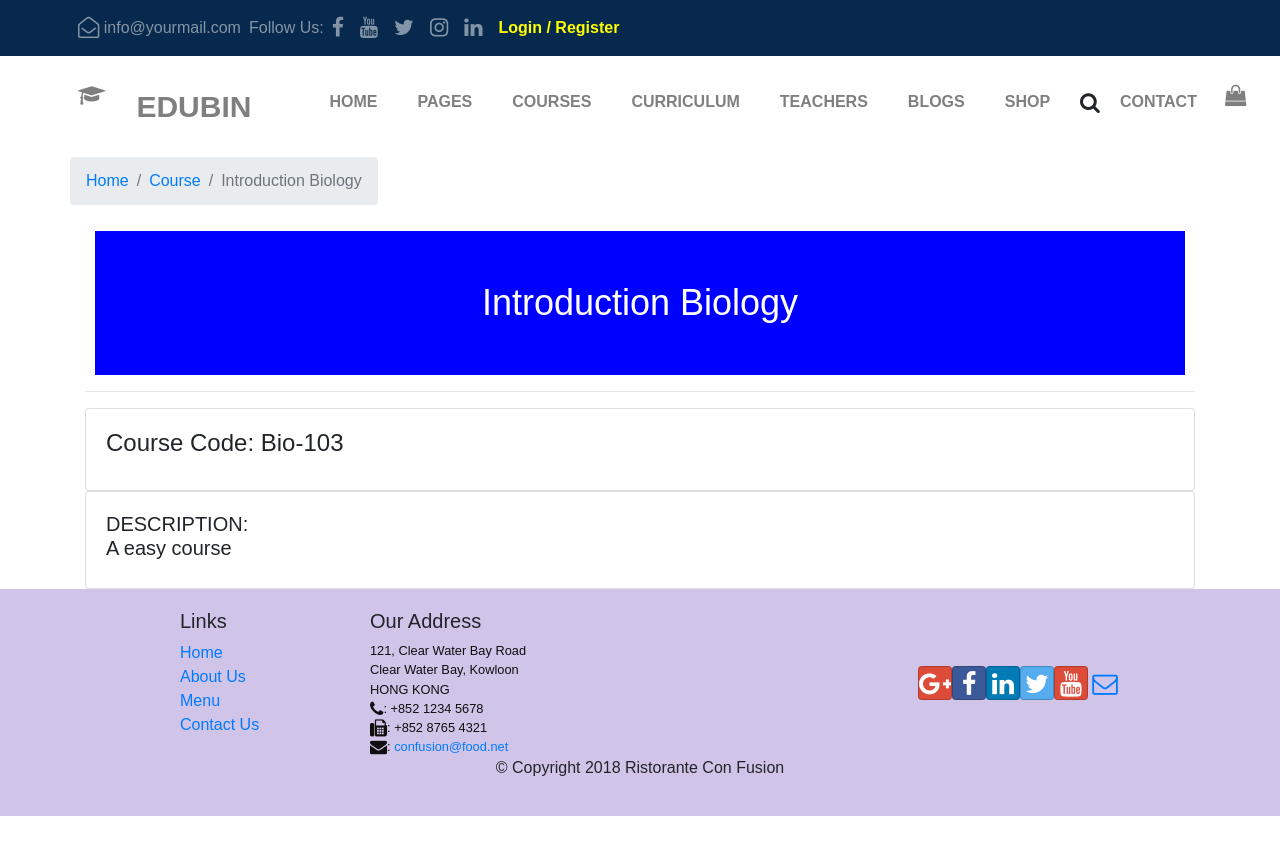
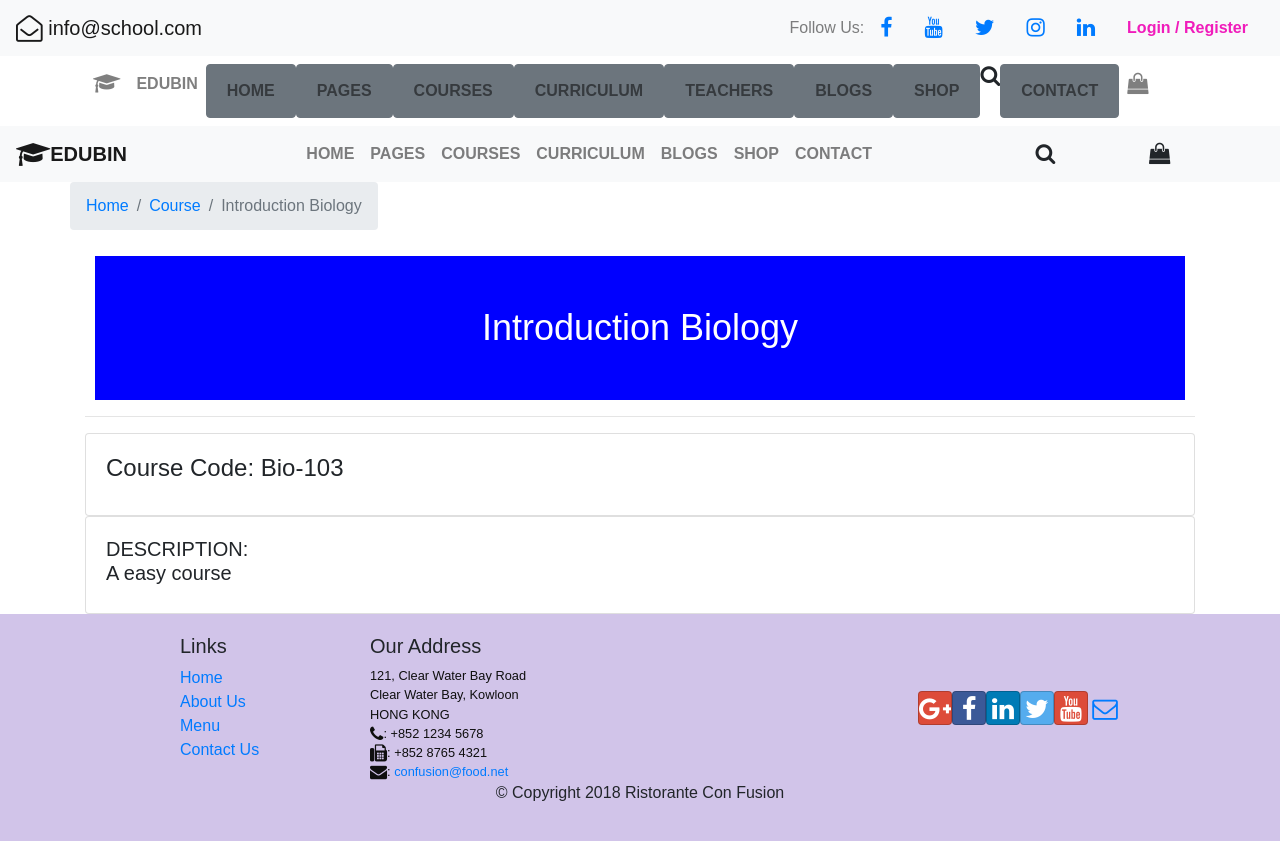
Before and after one commit to rifat0153/BengalSoft-School, a React (Create React App) app: page /coursedetail/0 in a window 1280 px wide. Before the commit the page ends 816 px from the top, so only its background shows below. Built offline with nearby package versions, Linux system fonts and the light colour scheme; the HTML template or start-up script is replaced by a standard one.

Commit message:
Header 1 and 2 Made Responsive

```diff
--- a/src/App.css
+++ b/src/App.css
@@ -300,6 +300,20 @@ address{
 }
 
 /* HeaderComponent1 */
+.dropdown:hover .dropdown-menu {
+  display: block;
+}
+.dropdown {
+  background-color: transparent !important;
+}
+.login{
+  color: rgb(240, 28, 187);
+}
+
+
+
+/*
+
 .header1{
   background-color: #07294D;
 }
@@ -313,53 +327,53 @@ address{
   margin-left: 50px;
 }
 
-.login{
-  color: yellow;
-}
+
 
 .navbar-text {
   color:#FFFFFF;
-}
+} */
 
-.header2 {
+/* HeaderComponent2 */
+/* .header2 {
   background-color: #FFFFFF;
 }
-
 .header2-logo {
   transform: translateX(-15px);
 }
-
-
 .head{
   padding: 20px;
 }
-
 .logotext{
   font-size: 30px;
 }
-
-
 .header2-search {
   /* text-align: right;
   transform: translateY(-20px); */
-  margin-top: 15px;
+  /* margin-top: 15px;
   margin-left: 10px;
-}
+} */
 
-.searchmodal-header {
-  background: #c4eedc;
-}
-
-.searchmodal-body {
-  background: #e6f1ec;
-}
-
-.dropdown{
+/* .dropdown{
   background-color:#FFFFFF ;
 }
-
 .dropdowntoggle1{
   color: #07294D;
   background: #FFFFFF;
   border:none;
+}  */
+
+/* HEADERCOMPONENT 3 */
+.header3-content {
+  display: flex;
+  flex-direction: row;
+  /* justify-content: space-evenly; */
+  margin:50px;
 }
+
+/* SearchModal Component */
+.searchmodal-header {
+  background: #c4eedc;
+ }
+.searchmodal-body {
+  background: #e6f1ec;
+}
--- a/src/components/HeaderComponent.js
+++ b/src/components/HeaderComponent.js
@@ -1,75 +1,44 @@
-import React, { Component } from 'react';
-import { Nav, Navbar, NavbarBrand,NavbarText, NavbarToggler, Collapse, NavItem, Jumbotron } from 'reactstrap';
-import { NavLink } from 'react-router-dom';
+import React, { useState } from 'react';
+import {
+  Collapse,
+  Navbar,
+  NavbarToggler,
+  NavbarBrand,
+  NavLink,
+  NavbarText
+} from 'reactstrap';
+
+const Header = (props) => {
+  const [isOpen, setIsOpen] = useState(false);
+
+  const toggle = () => setIsOpen(!isOpen);
 
 
-class Header extends Component {
-    constructor(props) {
-        super(props);
+  return (
 
-        this.toggleNav = this.toggleNav.bind(this);
-        this.state = {
-          isNavOpen: false
-        };
-      }
+    <div>
+      <Navbar color="light" light expand="md">
+        <NavbarBrand href="/home"><span className="fa fa-envelope-open-o fa-lg"></span> info@school.com</NavbarBrand>
+        <NavbarToggler onClick={toggle} />
+        <Collapse isOpen={isOpen} navbar>
+          <div className="mr-auto mx-auto" navbar>
+          </div>
 
-      toggleNav() {
-        this.setState({
-          isNavOpen: !this.state.isNavOpen
-        });
-      }
+            <NavbarText >
+                Follow Us:
+            </NavbarText>
 
-    render() {
-        return(
-            <div className="header2">
-                <Navbar dark className="header1" expand="md">
-                    <div className="container">
-                        <NavbarToggler onClick={this.toggleNav} />
-                        {/* <NavbarBrand className="mr-auto" href="/"><img src='assets/images/logo.png' height="30" width="41" alt='Ristorante Con Fusion' /></NavbarBrand> */}
+            <NavLink   href="https://www.facebook.com/"><span className="fa fa-facebook fa-lg"></span></NavLink>
+            <NavLink   href='/contactus'><span className="fa fa-youtube fa-lg"></span></NavLink>
+            <NavLink  href='/contactus'><span className="fa fa-twitter fa-lg"></span></NavLink>
+            <NavLink   href='/contactus'><span className="fa fa-instagram fa-lg"></span></NavLink>
+            <NavLink  href='/contactus'><span className="fa fa-linkedin fa-lg"></span></NavLink>
+            <NavLink   herf='/home'><span></span> <b className="login">Login / Register</b></NavLink>
 
-                        <Collapse isOpen={this.state.isNavOpen} navbar>
-                        <Nav navbar >
-                            <div className="row">
-                                <div >
-                                    <NavItem >
-                                        <NavLink className="nav-link"  to='/home'><span className="fa fa-envelope-open-o fa-lg"></span> info@yourmail.com</NavLink>
-                                    </NavItem>
-                                </div>
-                                <div >
-                                    <NavItem className="navbar-text">
-                                        Follow Us:
-                                    </NavItem>
-                                </div>
-                                    <NavItem >
-                                        <NavLink className="nav-link"  to='/contactus'><span className="fa fa-facebook fa-lg"></span></NavLink>
-                                    </NavItem>
-                                    <NavItem >
-                                        <NavLink className="nav-link"  to='/contactus'><span className="fa fa-youtube fa-lg"></span></NavLink>
-                                    </NavItem>
-                                    <NavItem >
-                                        <NavLink className="nav-link"  to='/contactus'><span className="fa fa-twitter fa-lg"></span></NavLink>
-                                    </NavItem>
-                                    <NavItem >
-                                        <NavLink className="nav-link"  to='/contactus'><span className="fa fa-instagram fa-lg"></span></NavLink>
-                                    </NavItem>
-                                    <NavItem >
-                                        <NavLink className="nav-link"  to='/contactus'><span className="fa fa-linkedin fa-lg"></span></NavLink>
-                                    </NavItem>
-                                    <NavItem>
-                                        <NavLink className="nav-link"  to='/home'><span></span> <b className="login">Login / Register</b></NavLink>
-                                    </NavItem>
-
-
-                            </div>
-
-                        </Nav>
-                        </Collapse>
-
-                    </div>
-                </Navbar>
-            </div>
-        );
-    }
+        </Collapse>
+      </Navbar>
+    </div>
+  );
 }
 
 export default Header;
--- /dev/null
+++ b/src/components/HeaderComponent3.js
@@ -0,0 +1,99 @@
+import React, { useState } from 'react';
+import {
+  Collapse,
+  Navbar,
+  NavbarToggler,
+  NavbarBrand,
+  Nav,
+  NavItem,
+  NavLink,
+  UncontrolledDropdown,
+  DropdownToggle,
+  DropdownMenu,
+  DropdownItem,
+  NavbarText
+} from 'reactstrap';
+import ModalExample from './SearchModalComponent';
+
+const Header3 = (props) => {
+  const [isOpen, setIsOpen] = useState(false);
+
+  const toggle = () => setIsOpen(!isOpen);
+
+  return (
+    <div>
+
+      <Navbar color="light" light expand="md" >
+
+        <NavbarBrand href="/"><span className="fa fa-graduation-cap fa-lg header2-logo"></span><b>EDUBIN</b></NavbarBrand>
+        <NavbarToggler onClick={toggle} />
+        <Collapse isOpen={isOpen} navbar>
+            <div className="ml-auto mx-auto" navbar></div>
+          <Nav className="" navbar>
+
+            <UncontrolledDropdown nav inNavbar className="ml-auto mx-auto">
+              <DropdownToggle nav><b>HOME</b></DropdownToggle>
+              <DropdownMenu left>
+                <DropdownItem>HOME1</DropdownItem>
+              </DropdownMenu>
+            </UncontrolledDropdown>
+
+            <UncontrolledDropdown nav inNavbar className="ml-auto mx-auto">
+              <DropdownToggle nav><b>PAGES</b></DropdownToggle>
+              <DropdownMenu left>
+                <DropdownItem>About Us</DropdownItem>
+              </DropdownMenu>
+            </UncontrolledDropdown>
+
+            <UncontrolledDropdown nav inNavbar className="ml-auto mx-auto">
+              <DropdownToggle nav><b>COURSES</b></DropdownToggle>
+              <DropdownMenu left>
+                <DropdownItem><NavLink href="/course">Courses</NavLink></DropdownItem>
+              </DropdownMenu>
+            </UncontrolledDropdown>
+
+            <UncontrolledDropdown nav inNavbar className="ml-auto mx-auto">
+              <DropdownToggle nav><b>CURRICULUM</b></DropdownToggle>
+              <DropdownMenu left>
+                <DropdownItem><NavLink href="/calendar">Academic Calendar</NavLink></DropdownItem>
+              </DropdownMenu>
+            </UncontrolledDropdown>
+
+            <UncontrolledDropdown nav inNavbar className="ml-auto mx-auto">
+              <DropdownToggle nav><b>BLOGS</b></DropdownToggle>
+              <DropdownMenu left>
+                <DropdownItem><NavLink href="/calendar">Recent Blogs</NavLink></DropdownItem>
+              </DropdownMenu>
+            </UncontrolledDropdown>
+
+            <UncontrolledDropdown nav inNavbar className="ml-auto mx-auto">
+              <DropdownToggle nav><b>SHOP</b></DropdownToggle>
+              <DropdownMenu left>
+                <DropdownItem><NavLink href="/calendar">Local Product</NavLink></DropdownItem>
+              </DropdownMenu>
+            </UncontrolledDropdown>
+
+            <UncontrolledDropdown nav inNavbar className="ml-auto mx-auto">
+            <DropdownToggle nav><b>CONTACT</b></DropdownToggle>
+            <DropdownMenu left>
+                <DropdownItem><NavLink href="/calendar">Contact Us</NavLink></DropdownItem>
+            </DropdownMenu>
+            </UncontrolledDropdown>
+
+
+
+
+            </Nav>
+
+          <div className="ml-auto mx-auto" navbar></div>
+          <ModalExample/>
+          <NavLink className="nav-link  mx-auto"  to='/home'><i className="fa fa-shopping-bag fa-lg"></i></NavLink>
+
+        </Collapse>
+      </Navbar>
+
+    </div>
+  );
+}
+
+export default Header3;
--- a/src/components/MainComponent.js
+++ b/src/components/MainComponent.js
@@ -2,8 +2,9 @@ import React, { Component } from 'react';
 import '../App.css';
 import Footer from './FooterComponent';
 import Home from './HomeComponent';
+import Header from './HeaderComponent';
 import Header2 from './HeaderComponent2';
-import Header from './HeaderComponent';
+import Header3 from './HeaderComponent3';
 import CourseTable from './CourseComponent';
 import CourseDetail from './CourseDetailComponent';
 import RegisterForm from './FormComponent';
@@ -46,6 +47,7 @@ class Main extends Component {
       <div>
         <Header/>
         <Header2/>
+        <Header3/>
         <Switch>
           <Route path='/home' component={Home} />
           {/* <Route exact path='/coursedetail' component={() => <Courses courses={this.state.courses} />} /> */}
```
